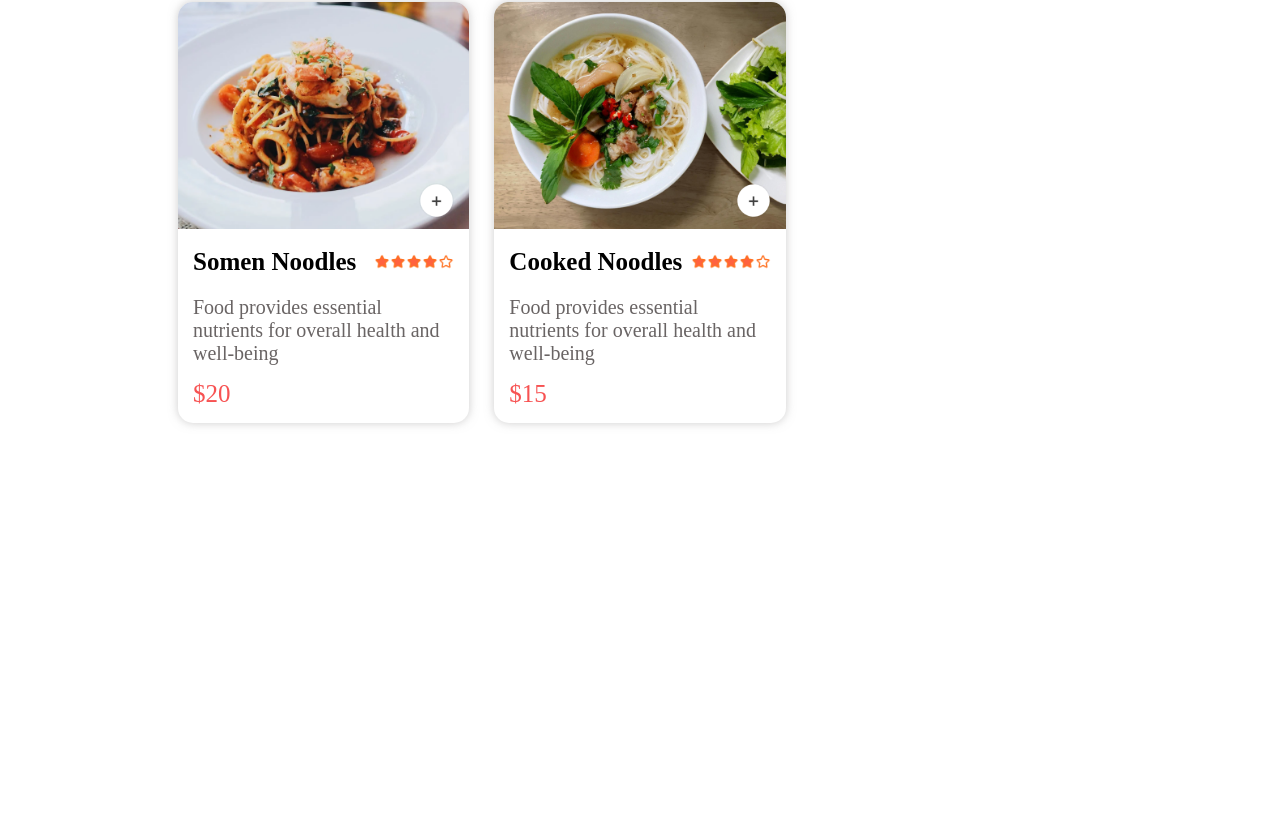
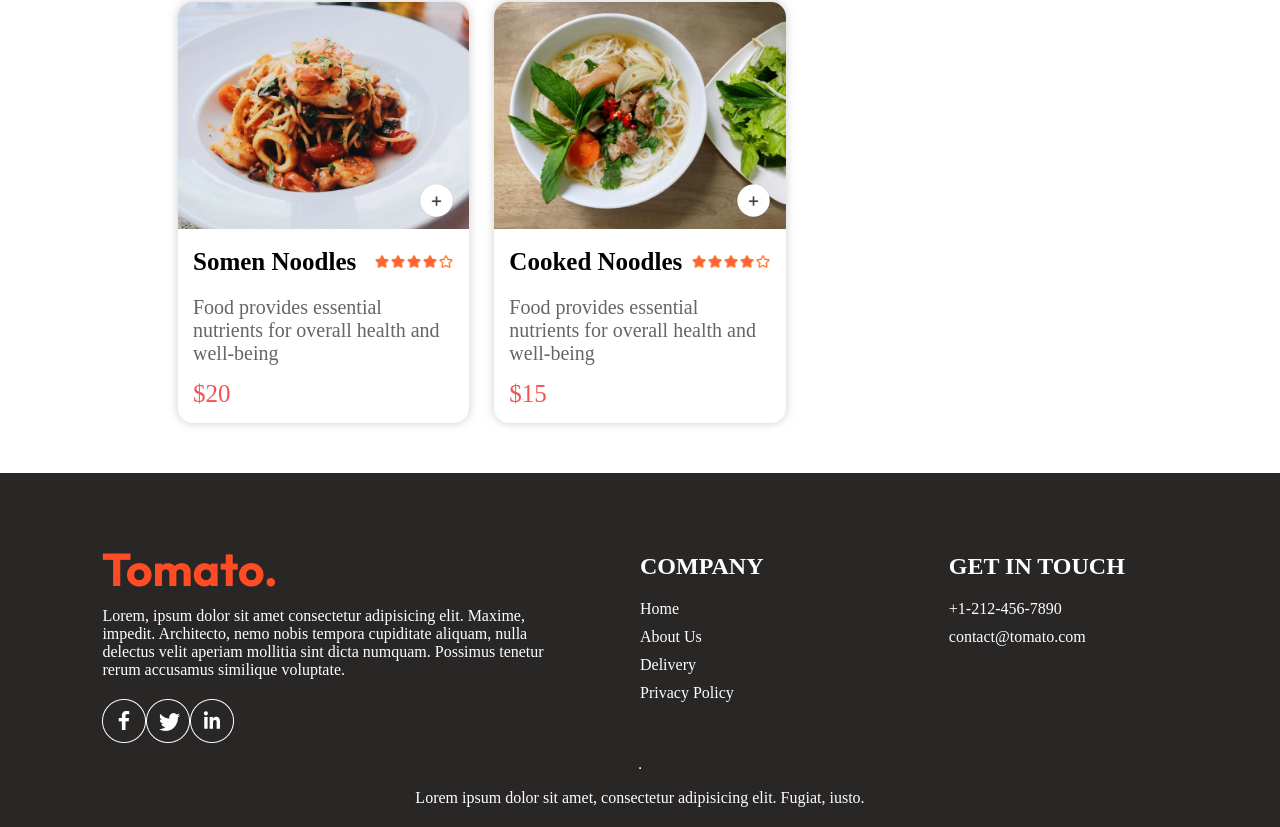
Before and after one commit to Pranavdixit24/Food-Delivery-frontend, a React (Vite) app: page / in a window 1280 px wide. Shown: the part 5872-6699 px from the top of the page. Before the commit the page ends 6345 px from the top, so only its background shows below. Built offline with nearby package versions, Linux system fonts and the light colour scheme.

Commit message:
Added footer

```diff
--- a/src/App.jsx
+++ b/src/App.jsx
@@ -2,10 +2,12 @@
 import Navbar from './components/navbar'
 import Header from './components/Header'
 import Home from './Home/Home'
+import Footer from "./components/footer/footer"
 // import {brows}
 
 const App = () => {
   return (
+   <>
     <div className='app'>
       <Navbar></Navbar>
       <Home/>
@@ -13,7 +15,9 @@
 
 
     </div>
+    <Footer/>
+   </>
   )
 }
-
+// cartContext left to log dishes on console
 export default App
--- /dev/null
+++ b/src/components/footer/footer.css
@@ -0,0 +1,29 @@
+.footer{
+    display: flex;
+    flex-direction: column;
+    background-color: #292626;
+    gap: 20px;
+    padding: 20px 8vw;
+    padding-top: 80px;
+    color: #fff;
+    align-items: center;
+}
+
+.footer-content{
+    width: 100%;
+    display: grid;
+    grid-template-columns: 2fr 1fr 1fr;
+    gap: 80px;
+}
+
+.footer-content-left, .footer-content-right,.footer-content-center{
+    display: flex;
+    flex-direction: column;
+    align-items: start;
+    gap: 20px;
+}
+.footer-content-left li, .footer-content-right li,.footer-content-center li{
+    list-style: none;
+    margin-bottom: 10px;
+
+}
--- /dev/null
+++ b/src/components/footer/footer.jsx
@@ -0,0 +1,41 @@
+import React from 'react'
+import { assets } from '../../assets/assets'
+import "./footer.css"
+
+const Footer = () => {
+  return (
+    <div className="footer">
+        <div className="footer-content">
+            <div className="footer-content-left">
+                <img src={assets.logo} alt="" />
+                <p>Lorem, ipsum dolor sit amet consectetur adipisicing elit. Maxime, impedit. Architecto, nemo nobis tempora cupiditate aliquam, nulla delectus velit aperiam mollitia sint dicta numquam. Possimus tenetur rerum accusamus similique voluptate.</p>
+                <div className="footer-social-icons">
+                    <img src={assets.facebook_icon} alt="" />
+                    <img src={assets.twitter_icon} alt="" />
+                    <img src={assets.linkedin_icon} alt="" />
+                </div>
+            </div>
+            <div className="footer-content-center">
+                <h2>COMPANY</h2>
+                <ul>
+                    <li>Home</li>
+                    <li>About Us</li>
+                    <li>Delivery</li>
+                    <li>Privacy Policy</li>
+                </ul>
+            </div>
+            <div className="footer-content-right">
+                <h2>GET IN TOUCH</h2>
+                <ul>
+                    <li>+1-212-456-7890</li>
+                    <li>contact@tomato.com</li>
+                </ul>
+            </div>
+        </div>
+        <hr/>
+        <p className='footer-cpoywrite'>Lorem ipsum dolor sit amet, consectetur adipisicing elit. Fugiat, iusto.</p>
+    </div>
+  )
+}
+
+export default Footer
```
